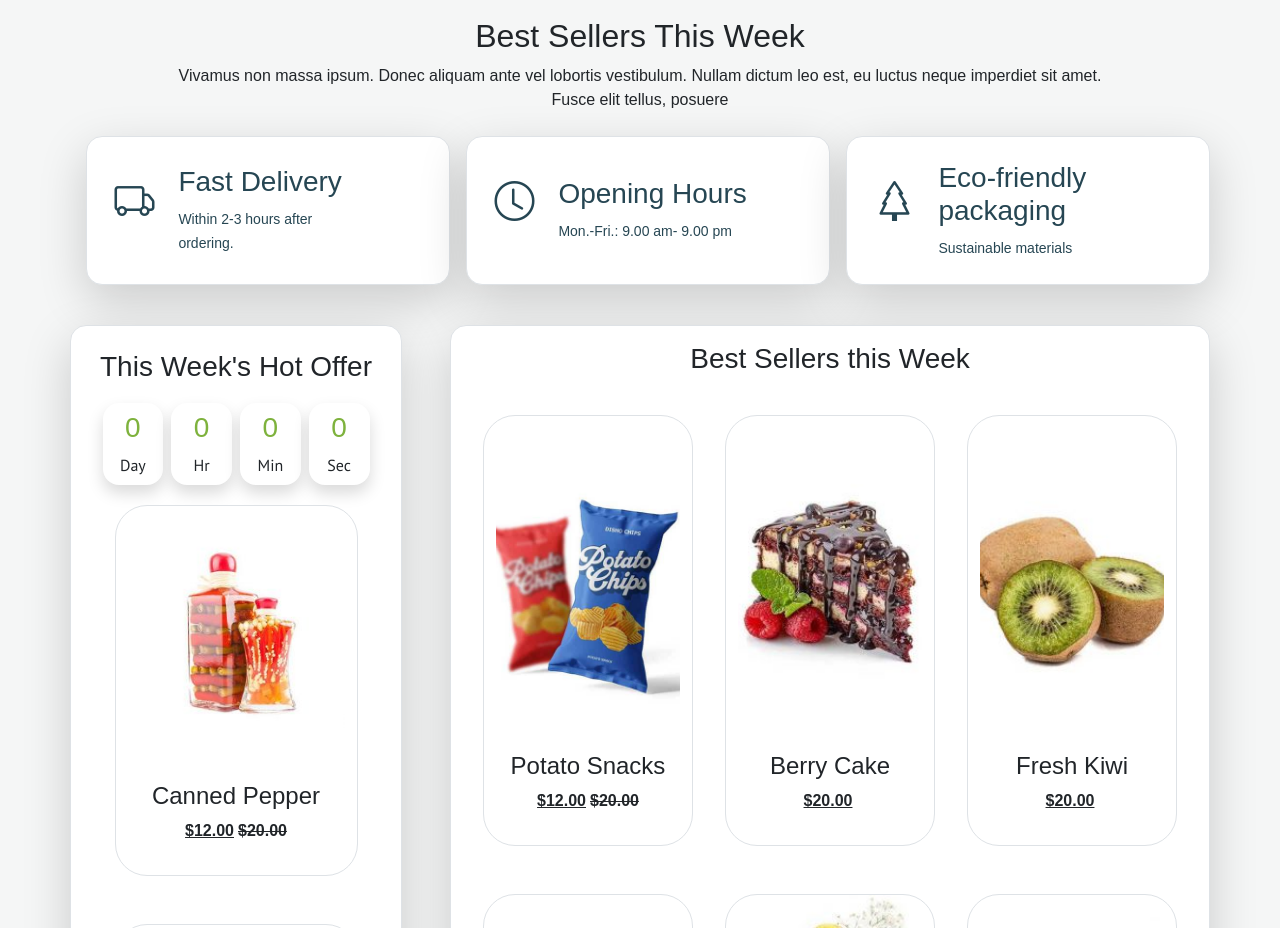
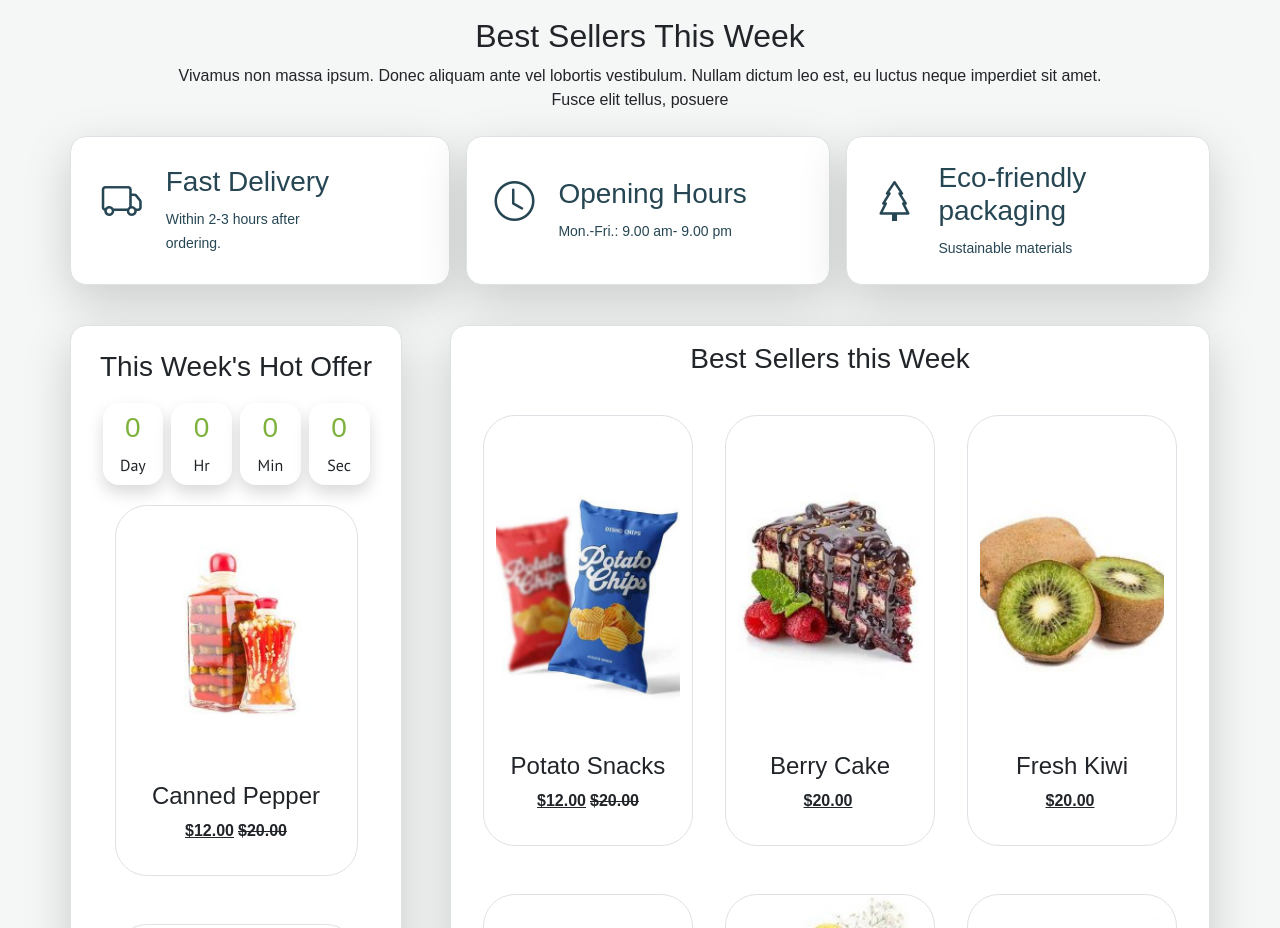
Before and after one commit to Juanfelipegrc/disho-replica, a React (Vite) app: page / in a window 1280 px wide. Shown: the part 1020-1948 px from the top of the page. Built offline with nearby package versions, Linux system fonts and the light colour scheme; a web font is replaced by a local one.

Commit message:
Last Update

```diff
--- a/src/components/BussinesInfo.jsx
+++ b/src/components/BussinesInfo.jsx
@@ -7,7 +7,7 @@ export const BussinesInfo = () => {
 
         <div className="container-fluid p-0">
             <div className="row col-12 w-100 d-flex flex-column flex-md-row flex-lg-row justify-content-center m-0 m-md-0 m-lg-0">
-                <div className='col-12 col-md-4 col-lg-4 p-0 ps-0 ps-md-3 ps-lg-3'>
+                <div className='col-12 col-md-4 col-lg-4 p-0'>
                     <div className="col-12 h-100 bg-white border rounded-4 shadow-lg px-0 d-flex justify-content-center m-0 my-2 py-3">
                         <div className="row col-12 d-flex justify-content-center align-items-center">
                         <div className="col-12 col-md-1 col-lg-1 d-flex justify-content-center
```
